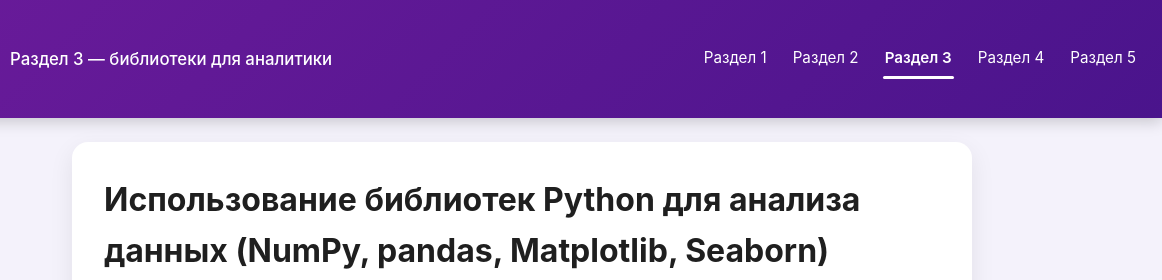
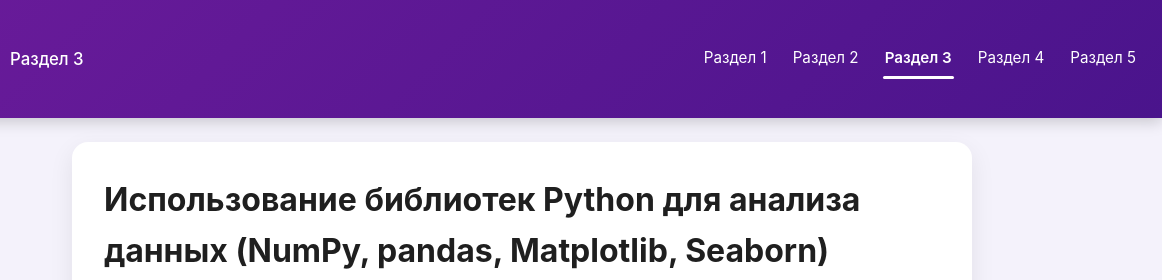
Before and after one commit to TimofeyDerbugov/InfoCoder, a plain HTML site: page DataScience/section3.html in a window 1280 px wide. Shown: the top 280 px of the page, 118-1280 px from the left. Drawn offline with Linux system fonts and the light colour scheme.

Commit message:
Update section3.html

```diff
--- a/DataScience/section3.html
+++ b/DataScience/section3.html
@@ -12,7 +12,7 @@
 <header class="site-header">
     <div class="header-left">
         <img src="logo.PNG" alt="Logo" class="logo">
-        <div class="subtitle">Раздел 3 — библиотеки для аналитики</div>
+        <div class="subtitle">Раздел 3</div>
     </div>
 
     <nav class="course-nav">
```
